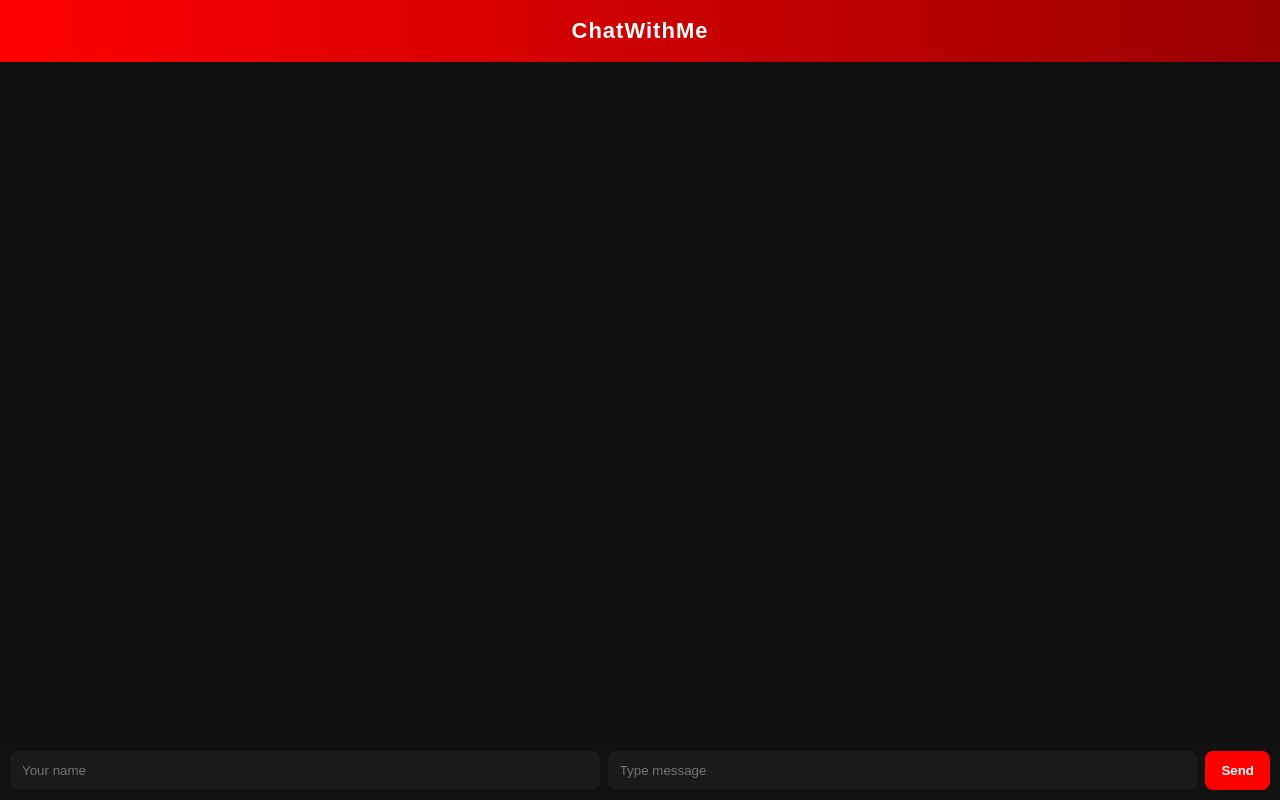
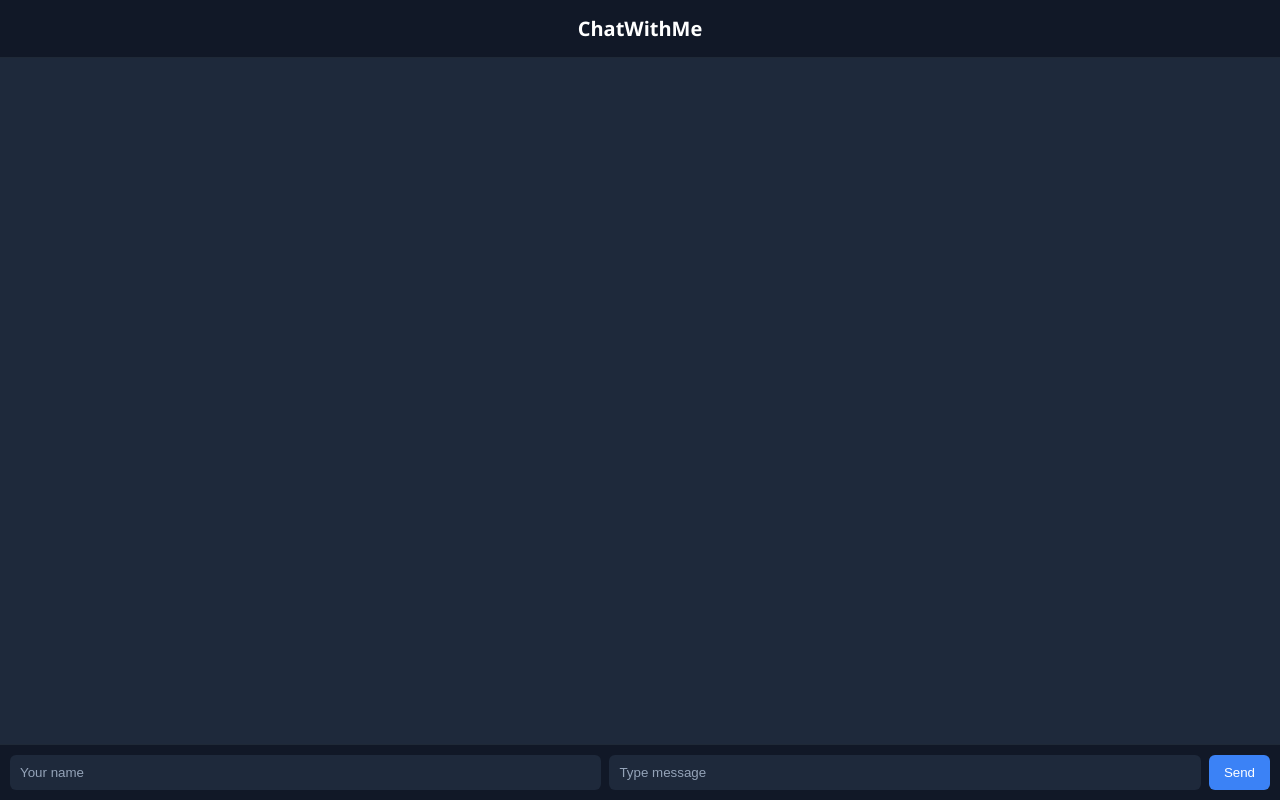
Before and after one commit to khalifayaqoobalsuwaidi-droid/cha, a plain HTML site: page index.html in a window 1280 px wide. Drawn offline with Linux system fonts and the light colour scheme.

Commit message:
Update index.html

```diff
--- a/index.html
+++ b/index.html
@@ -5,15 +5,10 @@
   <meta name="viewport" content="width=device-width, initial-scale=1.0">
 
   <style>
-    * {
+    body {
       margin: 0;
-      padding: 0;
-      box-sizing: border-box;
-      font-family: Arial, sans-serif;
-    }
-
-    body {
-      background: #0f0f0f;
+      font-family: 'Segoe UI', sans-serif;
+      background: #0f172a;
       color: white;
       display: flex;
       flex-direction: column;
@@ -21,72 +16,67 @@
     }
 
     header {
-      background: linear-gradient(90deg, #ff0000, #990000);
-      padding: 18px;
+      background: #111827;
+      padding: 15px;
       text-align: center;
-      font-size: 22px;
+      font-size: 20px;
       font-weight: bold;
-      letter-spacing: 1px;
+      border-bottom: 1px solid #1f2937;
     }
 
     #chatBox {
       flex: 1;
       overflow-y: auto;
-      padding: 15px;
-      display: flex;
-      flex-direction: column;
-      gap: 10px;
+      padding: 20px;
+      background: #1e293b;
     }
 
     .message {
-      background: #1a1a1a;
+      margin-bottom: 12px;
       padding: 10px 14px;
-      border-radius: 10px;
-      max-width: 75%;
-      animation: fadeIn 0.2s ease-in-out;
+      background: #334155;
+      border-radius: 8px;
+      max-width: 70%;
     }
 
     .username {
-      color: #ff4d4d;
       font-weight: bold;
-      font-size: 13px;
+      color: #3b82f6;
+      margin-bottom: 4px;
     }
 
     #inputArea {
       display: flex;
       padding: 10px;
-      background: #111;
-      gap: 8px;
+      background: #111827;
+      border-top: 1px solid #1f2937;
     }
 
     input {
       flex: 1;
-      padding: 12px;
+      padding: 10px;
       border: none;
-      border-radius: 8px;
-      background: #1a1a1a;
+      border-radius: 6px;
+      margin-right: 8px;
+      background: #1e293b;
       color: white;
-      outline: none;
+    }
+
+    input::placeholder {
+      color: #94a3b8;
     }
 
     button {
-      padding: 12px 16px;
+      padding: 10px 15px;
+      background: #3b82f6;
       border: none;
-      border-radius: 8px;
-      background: red;
+      border-radius: 6px;
       color: white;
       cursor: pointer;
-      font-weight: bold;
-      transition: 0.2s;
     }
 
     button:hover {
-      background: darkred;
-    }
-
-    @keyframes fadeIn {
-      from { opacity: 0; transform: translateY(5px); }
-      to { opacity: 1; transform: translateY(0); }
+      background: #2563eb;
     }
   </style>
 </head>
@@ -103,29 +93,7 @@
   <button onclick="sendMessage()">Send</button>
 </div>
 
-<script>
-  const chatBox = document.getElementById("chatBox");
-
-  function sendMessage() {
-    const username = document.getElementById("username").value;
-    const message = document.getElementById("messageInput").value;
-
-    if (!username || !message) return;
-
-    const msgDiv = document.createElement("div");
-    msgDiv.classList.add("message");
-
-    msgDiv.innerHTML = `
-      <div class="username">${username}</div>
-      <div>${message}</div>
-    `;
-
-    chatBox.appendChild(msgDiv);
-    chatBox.scrollTop = chatBox.scrollHeight;
-
-    document.getElementById("messageInput").value = "";
-  }
-</script>
+<script type="module" src="chat.js"></script>
 
 </body>
 </html>
```
